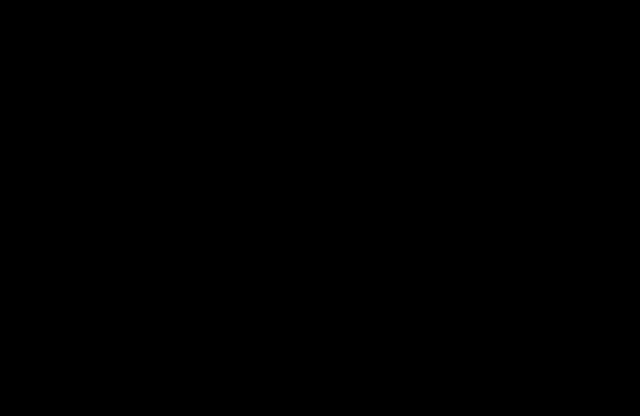
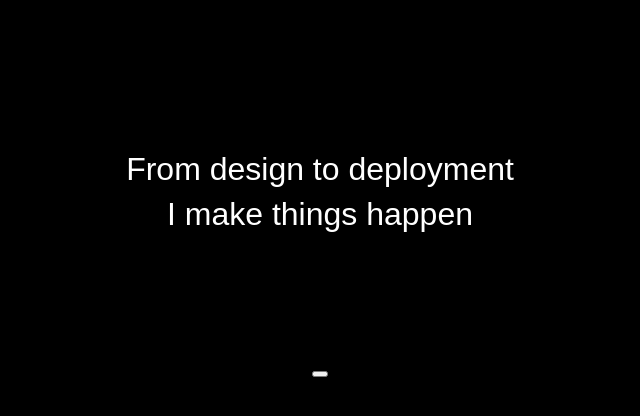
Before and after one commit to hitsthings/new-portfolio, a React (Create React App) app: page / in a window 1280 px wide. Shown: the top 416 px of the page, without its empty margins (320-960 px from the left). Built offline with nearby package versions, Linux system fonts and the light colour scheme.

Commit message:
add initial text and swoosh animation

```diff
--- a/src/App/App.js
+++ b/src/App/App.js
@@ -1,11 +1,11 @@
 import React, { Component } from 'react';
+import Header from '../Header/header';
 
 class App extends Component {
   render() {
     return (
       <div className="App">
-        <header className="App-header">
-        </header>
+        <Header />
       </div>
     );
   }
--- a/src/Header/header.js
+++ b/src/Header/header.js
@@ -0,0 +1,84 @@
+import React from 'react';
+
+export default class Header extends React.Component{
+    constructor(){
+        super()
+        this.state = {
+            opener: true,
+            animation: false,
+        }
+    }
+
+    componentDidMount(){
+        this.changeContent()
+    }
+
+    changeContent = () => {
+        setTimeout(
+            function() {
+                this.setState({opener: false});
+            }
+            .bind(this),
+            1500
+        );
+        setTimeout(
+            function() {
+                this.setState({animation: true});
+            }
+            .bind(this),
+            100
+        );
+        setTimeout(
+            function() {
+                this.setState({animation: false});
+            }
+            .bind(this),
+            3000
+        );
+    }
+
+    render(){
+        let headerContent;
+        let animationContent;
+        if(this.state.opener === true){
+            headerContent = <Opener />
+        }else {headerContent = <Intro />}
+        if(this.state.animation === true){
+            animationContent = <Swoosh />
+        }else {animationContent = null}
+        return(
+            <header>
+                <div className='content-wrapper'>
+                    {headerContent}
+                    {animationContent}
+                </div>
+                <div className='header-buttons'>
+                    <button />
+                </div>
+            </header>
+        )
+    }
+}
+
+const Opener = (props) => {
+    return(
+        <div className='header-content'>
+            <h1>Hello World</h1>
+        </div>
+    )
+}
+
+const Swoosh = (props) => {
+    return(
+        <div className='swoosh-animation header-content'></div>
+    )
+}
+
+const Intro = (props) => {
+    return(
+        <div className='header-content'>
+            <h2>From design to deployment</h2>
+            <h2>I make things happen</h2>
+        </div>
+    )
+}
--- a/src/index.css
+++ b/src/index.css
@@ -53,8 +53,73 @@ body{
      background-color: black;
 }
 
-@media only screen and (width: 1000px){
+header{
+  height: 50vh;
+  display: flex;
+  justify-content: center;
+  align-items: center;
+  flex-direction: column;
+}
+
+h1{
+  color: white;
+  font-family: sans-serif;
+  font-size: 48px;
+}
+
+h2{
+  color: white;
+  font-family: sans-serif;
+  line-height: 1.4em;
+  font-size: 32px;
+}
+
+.content-wrapper{
+  position: relative;
+  width: 300px;
+  height: 200px;
+}
+
+.header-content{
+  position: absolute;
+  top: 0;
+  left: 0;
+  right: 0;
+  bottom: 0;
+  display: flex;
+  justify-content: center;
+  align-items: center;
+  flex-direction: column;
+}
+
+.swoosh-animation{
+  position: absolute;
+  top: 0;
+  left: 0;
+  background-image: url('./assets/swoosh.png');
+  background-position: bottom;
+  background-repeat: no-repeat;
+  z-index: 10;
+  animation: swoosh 3s steps(45) 1;
+}
+
+@keyframes swoosh{
+  from{background-position: top;}
+  to{background-position: bottom;}
+}
+
+@media only screen and (min-width: 1000px){
   .container{
     width: 960px;
   }
+
+  .content-wrapper{
+    width: 600px;
+    height: 338px;
+  }
+
+  .swoosh-animation{
+    height: 338px;
+    width: 600px;
+  }
 }
```
Also changed, not shown: src/assets/swoosh.png (added).
